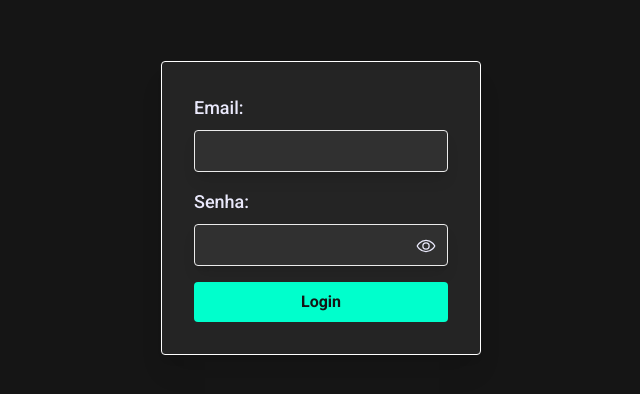
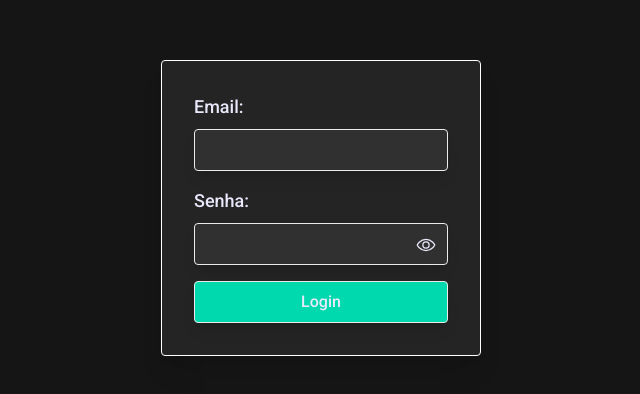
Before and after one commit to mattpsvreis/testelumi, a React (Vite) app in the folder frontend/: page /login in a window 1280 px wide. Shown: the part 192-586 px from the top of the page, without its empty margins (319-959 px from the left). Built offline with nearby package versions, Linux system fonts and the light colour scheme.

Commit message:
(frontend) feat: button usage in login

```diff
--- a/frontend/src/components/interactive/button/index.tsx
+++ b/frontend/src/components/interactive/button/index.tsx
@@ -1,18 +1,21 @@
 interface ButtonProps {
   children: React.ReactNode;
   type?: 'button' | 'submit' | 'reset';
+  onClick?: () => void;
   className: string;
 }
 
 const Button: React.FC<ButtonProps> = ({
   children,
   type = 'button',
+  onClick,
   className,
 }) => {
   return (
     <button
       type={type}
-      className={`rounded border border-dark-background/50 bg-light-primary p-2 shadow-lg dark:border-light-background ${className}`}
+      onClick={onClick}
+      className={`rounded border border-dark-background/50 bg-light-primary p-2 font-medium shadow-lg dark:border-light-background ${className}`}
     >
       {children}
     </button>
--- a/frontend/src/pages/login/index.tsx
+++ b/frontend/src/pages/login/index.tsx
@@ -4,6 +4,7 @@ import { Eye, EyeSlash } from 'phosphor-react';
 import { useNavigate } from 'react-router-dom';
 
 import Input from '@components/data-input/input';
+import Button from '@components/interactive/button';
 
 import { useAuthStore } from '@stores/AuthStore';
 
@@ -66,12 +67,9 @@ const Login: React.FC = () => {
             {showPassword ? <EyeSlash size={20} /> : <Eye size={20} />}
           </button>
         </div>
-        <button
-          type='submit'
-          className='w-full rounded bg-light-primary py-2 font-semibold text-light-text dark:bg-dark-primary'
-        >
+        <Button type='submit' className='w-full'>
           Login
-        </button>
+        </Button>
       </form>
     </div>
   );
```
